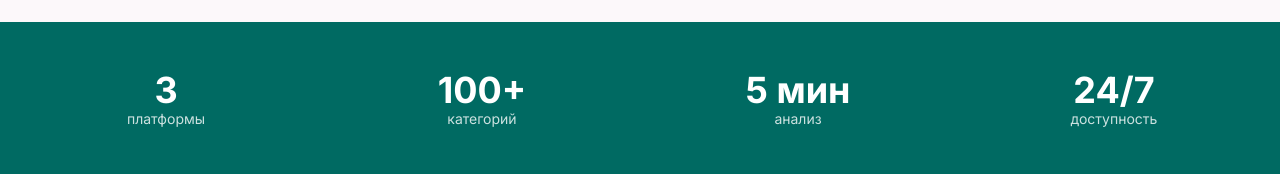
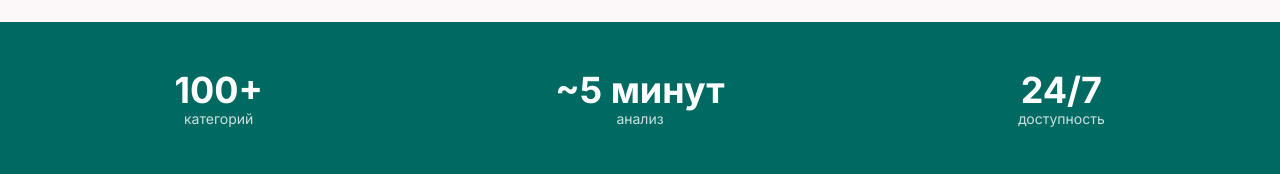
Before and after one commit to Nik-Maltcev/pikabu, a Vue app in the folder frontend/: page / in a window 1280 px wide. Shown: the part 778-952 px from the top of the page. Built offline with nearby package versions, Linux system fonts and the light colour scheme; no server answers.

Commit message:
Remove 3 platforms badge, fix 5 min text

```diff
--- a/frontend/src/pages/Landing.vue
+++ b/frontend/src/pages/Landing.vue
@@ -84,17 +84,13 @@ function goToApp() {
       <!-- Stats -->
       <section class="bg-[#006a62] py-[16px] md:py-12 mt-[20px] lg:mt-0">
         <div class="max-w-7xl mx-auto px-[12px] md:px-6">
-          <div class="grid grid-cols-4 gap-2 md:gap-8 text-center text-white">
-            <div>
-              <div class="text-[28px] md:text-4xl font-bold whitespace-nowrap">3</div>
-              <div class="text-[13px] md:text-sm opacity-80 leading-tight">платформы</div>
-            </div>
+          <div class="grid grid-cols-3 gap-2 md:gap-8 text-center text-white">
             <div>
               <div class="text-[28px] md:text-4xl font-bold whitespace-nowrap">100+</div>
               <div class="text-[13px] md:text-sm opacity-80 leading-tight">категорий</div>
             </div>
             <div>
-              <div class="text-[28px] md:text-4xl font-bold whitespace-nowrap">5 мин</div>
+              <div class="text-[22px] md:text-4xl font-bold whitespace-nowrap">~5 минут</div>
               <div class="text-[13px] md:text-sm opacity-80 leading-tight">анализ</div>
             </div>
             <div>
```
